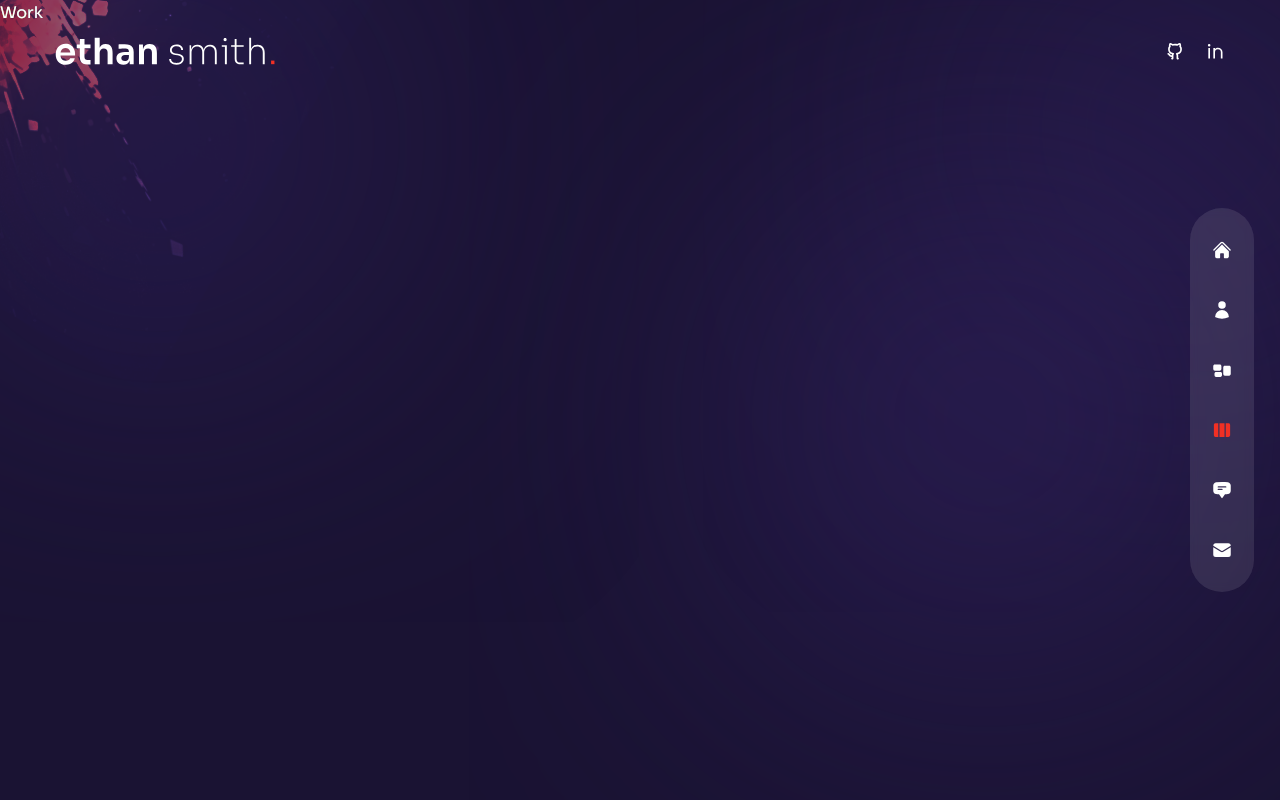
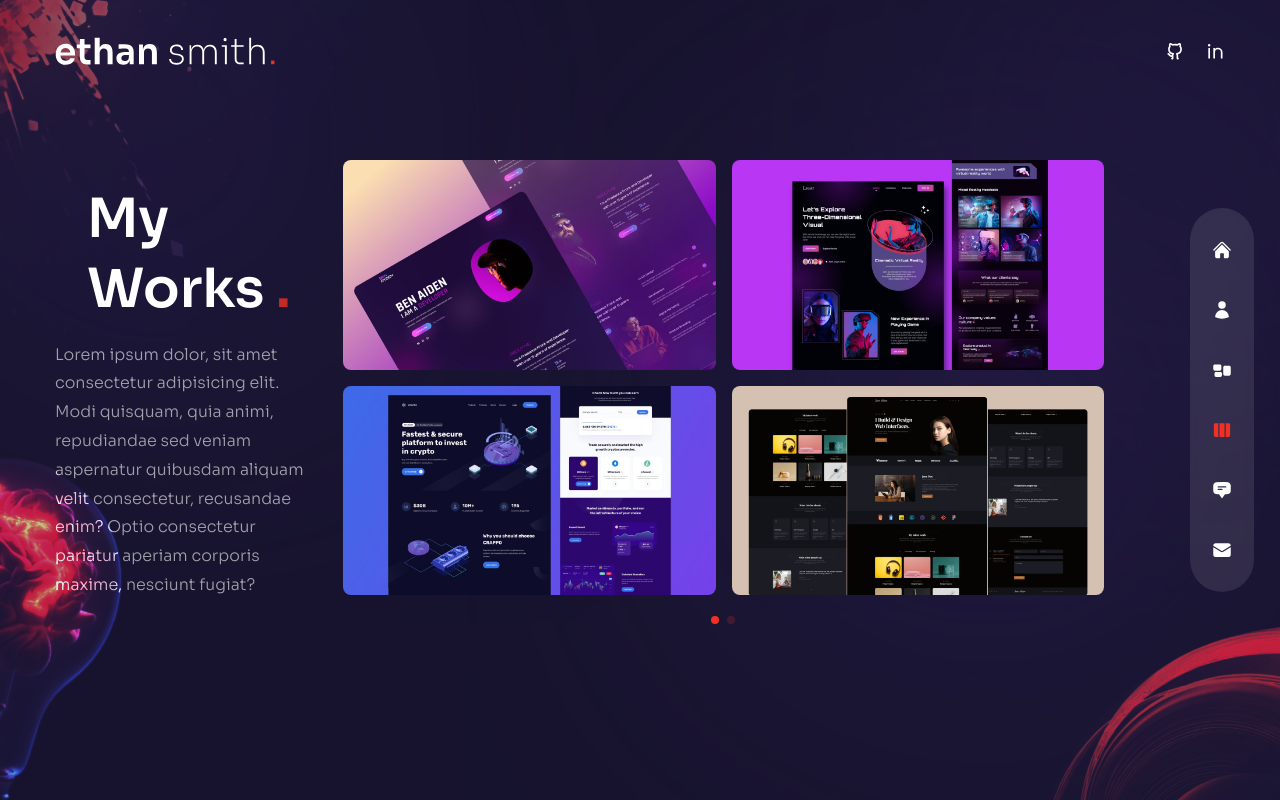
Before and after one commit to Hoangpham2603/Hpresume2, a Next.js app: page /work in a window 1280 px wide. Built offline with nearby package versions, Linux system fonts and the light colour scheme.

Commit message:
askldjsadkl

```diff
--- a/components/WorkSlider.jsx
+++ b/components/WorkSlider.jsx
@@ -4,48 +4,92 @@ const workSlides = {
     {
       images: [
         {
-          title: 'title',
-          path: '/thumb1.jpg',
+          title: "title",
+          path: "/thumb1.jpg",
         },
         {
-          title: 'title',
-          path: '/thumb2.jpg',
+          title: "title",
+          path: "/thumb2.jpg",
         },
         {
-          title: 'title',
-          path: '/thumb3.jpg',
+          title: "title",
+          path: "/thumb3.jpg",
         },
         {
-          title: 'title',
-          path: '/thumb4.jpg',
+          title: "title",
+          path: "/thumb4.jpg",
         },
       ],
     },
     {
       images: [
         {
-          title: 'title',
-          path: '/thumb4.jpg',
+          title: "title",
+          path: "/thumb4.jpg",
         },
         {
-          title: 'title',
-          path: '/thumb1.jpg',
+          title: "title",
+          path: "/thumb1.jpg",
         },
         {
-          title: 'title',
-          path: '/thumb2.jpg',
+          title: "title",
+          path: "/thumb2.jpg",
         },
         {
-          title: 'title',
-          path: '/thumb3.jpg',
+          title: "title",
+          path: "/thumb3.jpg",
         },
       ],
     },
   ],
 };
 
+// icons
+
+import { Swiper, SwiperSlide } from "swiper/react";
+import "swiper/css";
+import "swiper/css/free-mode";
+import "swiper/css/pagination";
+
+// required modules:
+import { Pagination } from "swiper";
+
+// icons
+import { BsArrowRight } from "react-icons/bs";
+import Image from "next/image";
+
 const WorkSlider = () => {
-  return <div>Work Slider</div>;
+  return (
+    <Swiper
+      spaceBetween={10}
+      pagination={{ clickable: true }}
+      modules={[Pagination]}
+      className="h-[280px] sm:h-[480px]"
+    >
+      {workSlides.slides.map((slide, index) => {
+        return (
+          <SwiperSlide key={index}>
+            <div className="grid grid-cols-2 grid-rows-2 gap-4 cursor-pointer">
+              {slide.images.map((img, index) => {
+                return (
+                  <div
+                    key={index}
+                    className="relative rounded-lg overflow-hidden flex items-center justify-center group"
+                  >
+                    <div className="flex items-center justify-center relative overflow-hidden">
+                      {/* image */}
+                      <Image src={img.path} width={500} height={300} alt="" />
+                      <div className="absolute inset-0 bg-gradient-to-l-from-transparent via-[#e838cc] to-[#4a22bd] opacity-0 group-hover:opacity-80 transition-all duration-700"></div>
+                    </div>
+                  </div>
+                );
+              })}
+            </div>
+          </SwiperSlide>
+        );
+      })}
+    </Swiper>
+  );
 };
 
 export default WorkSlider;
--- a/pages/about/index.jsx
+++ b/pages/about/index.jsx
@@ -213,7 +213,7 @@ const About = () => {
               return (
                 <div
                   key={itemIndex}
-                  className="flex-1 flex flex-col md:flex-row max-w-max gap-x-2 items-center text-wjote/60"
+                  className="flex-1 flex flex-col md:flex-row max-w-max gap-x-2 items-center text-center"
                 >
                   {/* Title */}
                   <div className="font-light mb-2 md:mb-0">{item.title}</div>
--- a/pages/work/index.js
+++ /dev/null
@@ -1,5 +0,0 @@
-const Work = () => {
-  return <div>Work</div>;
-};
-
-export default Work;
--- /dev/null
+++ b/pages/work/index.jsx
@@ -0,0 +1,56 @@
+// components
+import WorkSlider from "../../components/WorkSlider";
+import Bulb from "../../components/Bulb";
+import Circles from "../../components/Circles";
+import { fadeIn } from "../../variants";
+import { motion } from "framer-motion";
+
+const Work = () => {
+  return (
+    <div className="h-full bg-primary/30 py-36 flex items-center">
+      <Circles />
+      <div className="container mx-auto">
+        <div className="flex flex-col xl:flex-row gap-x-8 items-center">
+          {/* text */}
+          <div className="flex text-center xl:w-[20vw] flex-col lg:text-left mb-4 xl:mb-0">
+            <motion.h2
+              variants={fadeIn("up", 0.4)}
+              initial="hidden"
+              animate="show"
+              exit="hidden"
+              className="h2 xl:ml-8"
+            >
+              My Works <span className="text-accent/80">.</span>
+            </motion.h2>
+            <motion.p
+              variants={fadeIn("up", 0.4)}
+              initial="hidden"
+              animate="show"
+              exit="hidden"
+              className=" mb-4 max-w-[400px] mx-auto lg:mx-0"
+            >
+              Lorem ipsum dolor, sit amet consectetur adipisicing elit. Modi
+              quisquam, quia animi, repudiandae sed veniam aspernatur quibusdam
+              aliquam velit consectetur, recusandae enim? Optio consectetur
+              pariatur aperiam corporis maxime, nesciunt fugiat?
+            </motion.p>
+          </div>
+
+          <motion.div
+            variants={fadeIn("down", 0.6)}
+            initial="hidden"
+            animate="show"
+            exit="hidden"
+            className="w-full xl:max-w-[65%] "
+          >
+            {/* slider */}
+            <WorkSlider />
+          </motion.div>
+        </div>
+      </div>
+      <Bulb />
+    </div>
+  );
+};
+
+export default Work;
```
